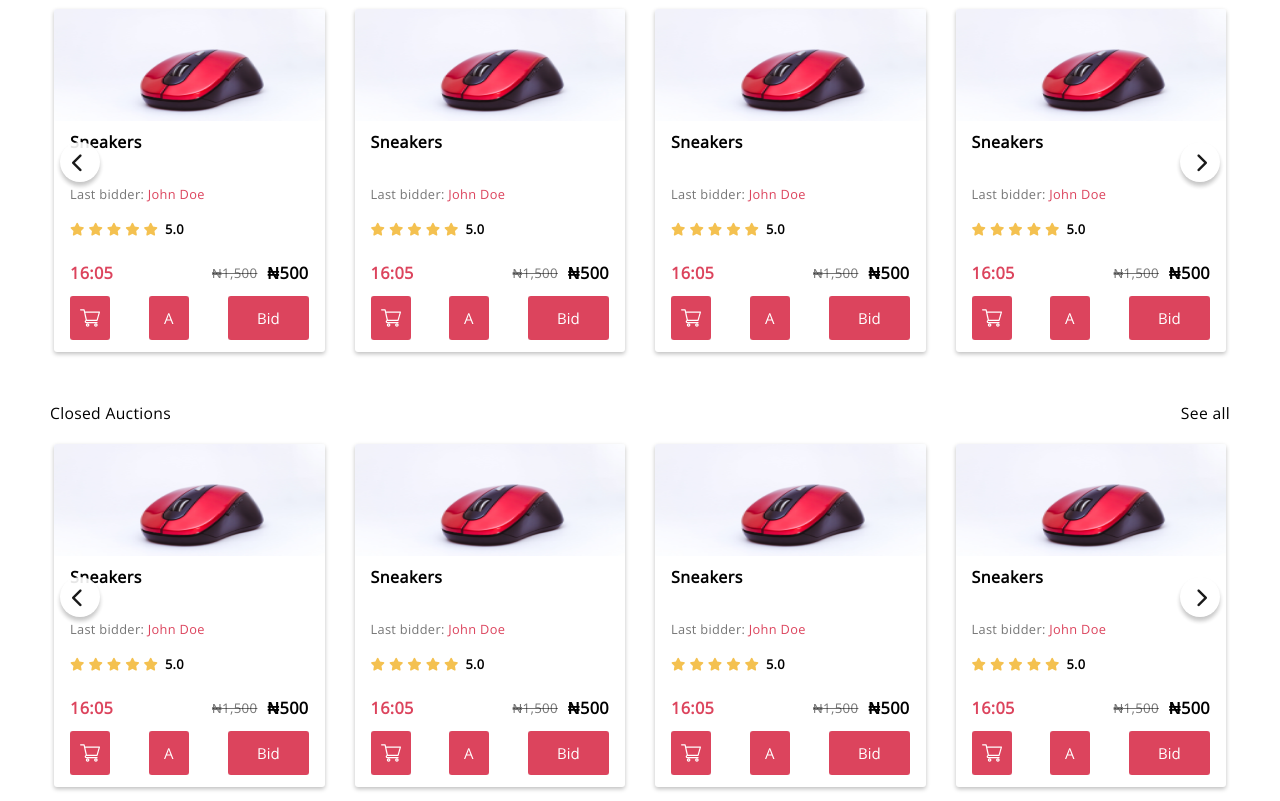
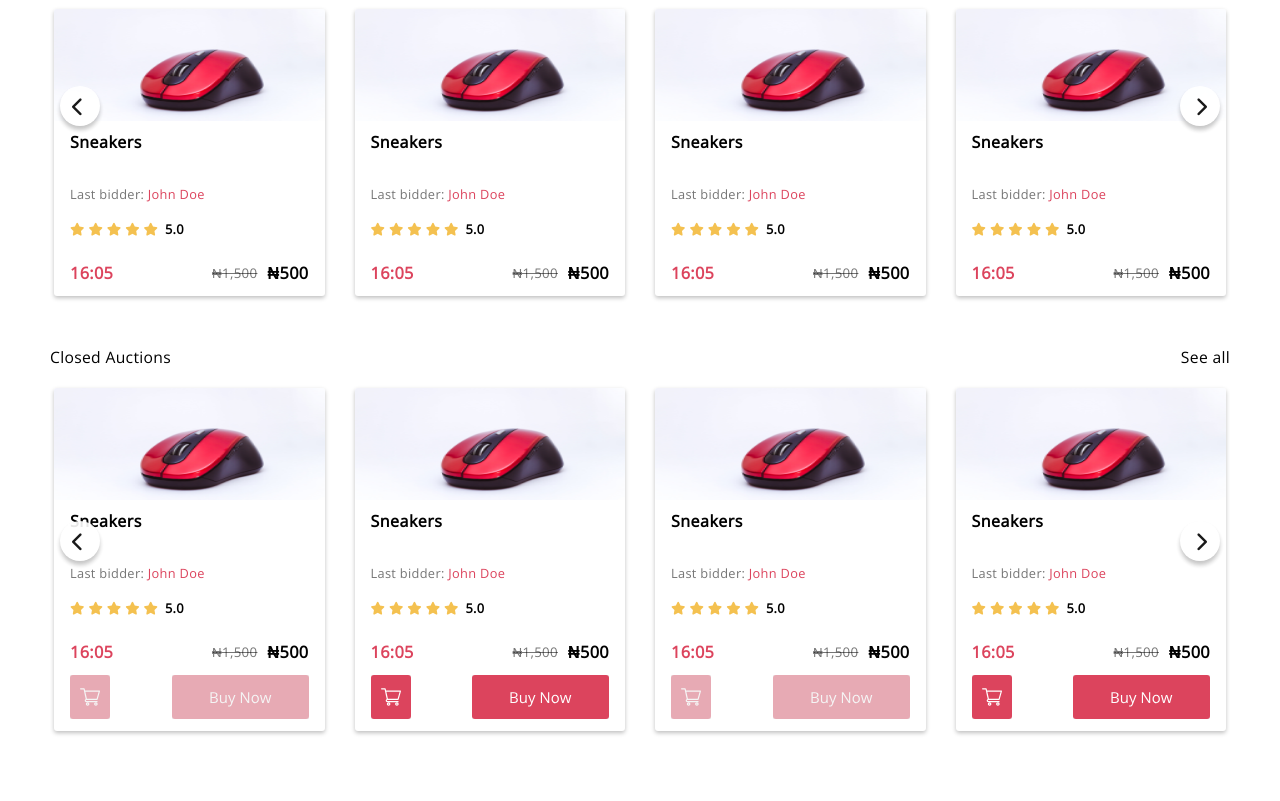
Before and after one commit to emekamykael45/Awoof, a plain HTML site: page index.html in a window 1280 px wide. Shown: the part 1500-2301 px from the top of the page. Drawn offline with nearby package versions, Linux system fonts and the light colour scheme.

Commit message:
Updated Homepage

```diff
--- a/css/index.css
+++ b/css/index.css
@@ -679,6 +679,7 @@ footer .columns .footer-form input {
     padding: 10px;
     font-size: 0.95em;
     font-family: 'Open Sans', sans-serif;
+    color: #fff;
     width: 100%;
     border: 0.928249px solid #BDBDBD !important;
     border-radius: 0px;
--- a/index.html
+++ b/index.html
@@ -368,10 +368,27 @@
                                                 <h4>₦500</h4>
                                             </div>
                                         </div>
-                                        <div class="buttons">
-                                            <button><img src="images/cart-btn.svg" /></button>
-                                            <button><img src="images/a-btn.svg" /></button>
-                                            <button><img src="images/bid-btn.svg" /></button>
+                                    </div>
+                                </div>
+                                <div class="swiper-slide card">
+                                    <img src="images/card-img-1.png" class="card-img" />
+                                    <div class="info">
+                                        <h5>Sneakers</h5>
+                                        <p class="last">Last bidder: <span>John doe</span></p>
+                                        <div class="rating">
+                                            <i class="fas fa-star"></i>
+                                            <i class="fas fa-star"></i>
+                                            <i class="fas fa-star"></i>
+                                            <i class="fas fa-star"></i>
+                                            <i class="fas fa-star"></i>
+                                            <span>5.0</span>
+                                        </div>
+                                        <div class="time-div">
+                                            <h4 class="time">16:05</h4>
+                                            <div class="right">
+                                                <p>₦1,500</p>
+                                                <h4>₦500</h4>
+                                            </div>
                                         </div>
                                     </div>
                                 </div>
@@ -395,10 +412,27 @@
                                                 <h4>₦500</h4>
                                             </div>
                                         </div>
-                                        <div class="buttons">
-                                            <button><img src="images/cart-btn.svg" /></button>
-                                            <button><img src="images/a-btn.svg" /></button>
-                                            <button><img src="images/bid-btn.svg" /></button>
+                                    </div>
+                                </div>
+                                <div class="swiper-slide card">
+                                    <img src="images/card-img-1.png" class="card-img" />
+                                    <div class="info">
+                                        <h5>Sneakers</h5>
+                                        <p class="last">Last bidder: <span>John doe</span></p>
+                                        <div class="rating">
+                                            <i class="fas fa-star"></i>
+                                            <i class="fas fa-star"></i>
+                                            <i class="fas fa-star"></i>
+                                            <i class="fas fa-star"></i>
+                                            <i class="fas fa-star"></i>
+                                            <span>5.0</span>
+                                        </div>
+                                        <div class="time-div">
+                                            <h4 class="time">16:05</h4>
+                                            <div class="right">
+                                                <p>₦1,500</p>
+                                                <h4>₦500</h4>
+                                            </div>
                                         </div>
                                     </div>
                                 </div>
@@ -422,11 +456,6 @@
                                                 <h4>₦500</h4>
                                             </div>
                                         </div>
-                                        <div class="buttons">
-                                            <button><img src="images/cart-btn.svg" /></button>
-                                            <button><img src="images/a-btn.svg" /></button>
-                                            <button><img src="images/bid-btn.svg" /></button>
-                                        </div>
                                     </div>
                                 </div>
                                 <div class="swiper-slide card">
@@ -448,65 +477,6 @@
                                                 <p>₦1,500</p>
                                                 <h4>₦500</h4>
                                             </div>
-                                        </div>
-                                        <div class="buttons">
-                                            <button><img src="images/cart-btn.svg" /></button>
-                                            <button><img src="images/a-btn.svg" /></button>
-                                            <button><img src="images/bid-btn.svg" /></button>
-                                        </div>
-                                    </div>
-                                </div>
-                                <div class="swiper-slide card">
-                                    <img src="images/card-img-1.png" class="card-img" />
-                                    <div class="info">
-                                        <h5>Sneakers</h5>
-                                        <p class="last">Last bidder: <span>John doe</span></p>
-                                        <div class="rating">
-                                            <i class="fas fa-star"></i>
-                                            <i class="fas fa-star"></i>
-                                            <i class="fas fa-star"></i>
-                                            <i class="fas fa-star"></i>
-                                            <i class="fas fa-star"></i>
-                                            <span>5.0</span>
-                                        </div>
-                                        <div class="time-div">
-                                            <h4 class="time">16:05</h4>
-                                            <div class="right">
-                                                <p>₦1,500</p>
-                                                <h4>₦500</h4>
-                                            </div>
-                                        </div>
-                                        <div class="buttons">
-                                            <button><img src="images/cart-btn.svg" /></button>
-                                            <button><img src="images/a-btn.svg" /></button>
-                                            <button><img src="images/bid-btn.svg" /></button>
-                                        </div>
-                                    </div>
-                                </div>
-                                <div class="swiper-slide card">
-                                    <img src="images/card-img-1.png" class="card-img" />
-                                    <div class="info">
-                                        <h5>Sneakers</h5>
-                                        <p class="last">Last bidder: <span>John doe</span></p>
-                                        <div class="rating">
-                                            <i class="fas fa-star"></i>
-                                            <i class="fas fa-star"></i>
-                                            <i class="fas fa-star"></i>
-                                            <i class="fas fa-star"></i>
-                                            <i class="fas fa-star"></i>
-                                            <span>5.0</span>
-                                        </div>
-                                        <div class="time-div">
-                                            <h4 class="time">16:05</h4>
-                                            <div class="right">
-                                                <p>₦1,500</p>
-                                                <h4>₦500</h4>
-                                            </div>
-                                        </div>
-                                        <div class="buttons">
-                                            <button><img src="images/cart-btn.svg" /></button>
-                                            <button><img src="images/a-btn.svg" /></button>
-                                            <button><img src="images/bid-btn.svg" /></button>
                                         </div>
                                     </div>
                                 </div>
@@ -548,9 +518,8 @@
                                             </div>
                                         </div>
                                         <div class="buttons">
-                                            <button><img src="images/cart-btn.svg" /></button>
-                                            <button><img src="images/a-btn.svg" /></button>
-                                            <button><img src="images/bid-btn.svg" /></button>
+                                            <button><img src="images/cart-btn-disabled.svg" /></button>
+                                            <button><img src="images/buy-btn-disabled.svg" /></button>
                                         </div>
                                     </div>
                                 </div>
@@ -576,8 +545,33 @@
                                         </div>
                                         <div class="buttons">
                                             <button><img src="images/cart-btn.svg" /></button>
-                                            <button><img src="images/a-btn.svg" /></button>
-                                            <button><img src="images/bid-btn.svg" /></button>
+                                            <button><img src="images/buy-btn.svg" /></button>
+                                        </div>
+                                    </div>
+                                </div>
+                                <div class="swiper-slide card">
+                                    <img src="images/card-img-1.png" class="card-img" />
+                                    <div class="info">
+                                        <h5>Sneakers</h5>
+                                        <p class="last">Last bidder: <span>John doe</span></p>
+                                        <div class="rating">
+                                            <i class="fas fa-star"></i>
+                                            <i class="fas fa-star"></i>
+                                            <i class="fas fa-star"></i>
+                                            <i class="fas fa-star"></i>
+                                            <i class="fas fa-star"></i>
+                                            <span>5.0</span>
+                                        </div>
+                                        <div class="time-div">
+                                            <h4 class="time">16:05</h4>
+                                            <div class="right">
+                                                <p>₦1,500</p>
+                                                <h4>₦500</h4>
+                                            </div>
+                                        </div>
+                                        <div class="buttons">
+                                            <button><img src="images/cart-btn-disabled.svg" /></button>
+                                            <button><img src="images/buy-btn-disabled.svg" /></button>
                                         </div>
                                     </div>
                                 </div>
@@ -603,8 +597,33 @@
                                         </div>
                                         <div class="buttons">
                                             <button><img src="images/cart-btn.svg" /></button>
-                                            <button><img src="images/a-btn.svg" /></button>
-                                            <button><img src="images/bid-btn.svg" /></button>
+                                            <button><img src="images/buy-btn.svg" /></button>
+                                        </div>
+                                    </div>
+                                </div>
+                                <div class="swiper-slide card">
+                                    <img src="images/card-img-1.png" class="card-img" />
+                                    <div class="info">
+                                        <h5>Sneakers</h5>
+                                        <p class="last">Last bidder: <span>John doe</span></p>
+                                        <div class="rating">
+                                            <i class="fas fa-star"></i>
+                                            <i class="fas fa-star"></i>
+                                            <i class="fas fa-star"></i>
+                                            <i class="fas fa-star"></i>
+                                            <i class="fas fa-star"></i>
+                                            <span>5.0</span>
+                                        </div>
+                                        <div class="time-div">
+                                            <h4 class="time">16:05</h4>
+                                            <div class="right">
+                                                <p>₦1,500</p>
+                                                <h4>₦500</h4>
+                                            </div>
+                                        </div>
+                                        <div class="buttons">
+                                            <button><img src="images/cart-btn-disabled.svg" /></button>
+                                            <button><img src="images/buy-btn-disabled.svg" /></button>
                                         </div>
                                     </div>
                                 </div>
@@ -630,62 +649,7 @@
                                         </div>
                                         <div class="buttons">
                                             <button><img src="images/cart-btn.svg" /></button>
-                                            <button><img src="images/a-btn.svg" /></button>
-                                            <button><img src="images/bid-btn.svg" /></button>
-                                        </div>
-                                    </div>
-                                </div>
-                                <div class="swiper-slide card">
-                                    <img src="images/card-img-1.png" class="card-img" />
-                                    <div class="info">
-                                        <h5>Sneakers</h5>
-                                        <p class="last">Last bidder: <span>John doe</span></p>
-                                        <div class="rating">
-                                            <i class="fas fa-star"></i>
-                                            <i class="fas fa-star"></i>
-                                            <i class="fas fa-star"></i>
-                                            <i class="fas fa-star"></i>
-                                            <i class="fas fa-star"></i>
-                                            <span>5.0</span>
-                                        </div>
-                                        <div class="time-div">
-                                            <h4 class="time">16:05</h4>
-                                            <div class="right">
-                                                <p>₦1,500</p>
-                                                <h4>₦500</h4>
-                                            </div>
-                                        </div>
-                                        <div class="buttons">
-                                            <button><img src="images/cart-btn.svg" /></button>
-                                            <button><img src="images/a-btn.svg" /></button>
-                                            <button><img src="images/bid-btn.svg" /></button>
-                                        </div>
-                                    </div>
-                                </div>
-                                <div class="swiper-slide card">
-                                    <img src="images/card-img-1.png" class="card-img" />
-                                    <div class="info">
-                                        <h5>Sneakers</h5>
-                                        <p class="last">Last bidder: <span>John doe</span></p>
-                                        <div class="rating">
-                                            <i class="fas fa-star"></i>
-                                            <i class="fas fa-star"></i>
-                                            <i class="fas fa-star"></i>
-                                            <i class="fas fa-star"></i>
-                                            <i class="fas fa-star"></i>
-                                            <span>5.0</span>
-                                        </div>
-                                        <div class="time-div">
-                                            <h4 class="time">16:05</h4>
-                                            <div class="right">
-                                                <p>₦1,500</p>
-                                                <h4>₦500</h4>
-                                            </div>
-                                        </div>
-                                        <div class="buttons">
-                                            <button><img src="images/cart-btn.svg" /></button>
-                                            <button><img src="images/a-btn.svg" /></button>
-                                            <button><img src="images/bid-btn.svg" /></button>
+                                            <button><img src="images/buy-btn.svg" /></button>
                                         </div>
                                     </div>
                                 </div>
```
Also changed, not shown: images/buy-btn-disabled.svg (added), images/buy-btn.svg (added), images/cart-btn-disabled.svg (added).
